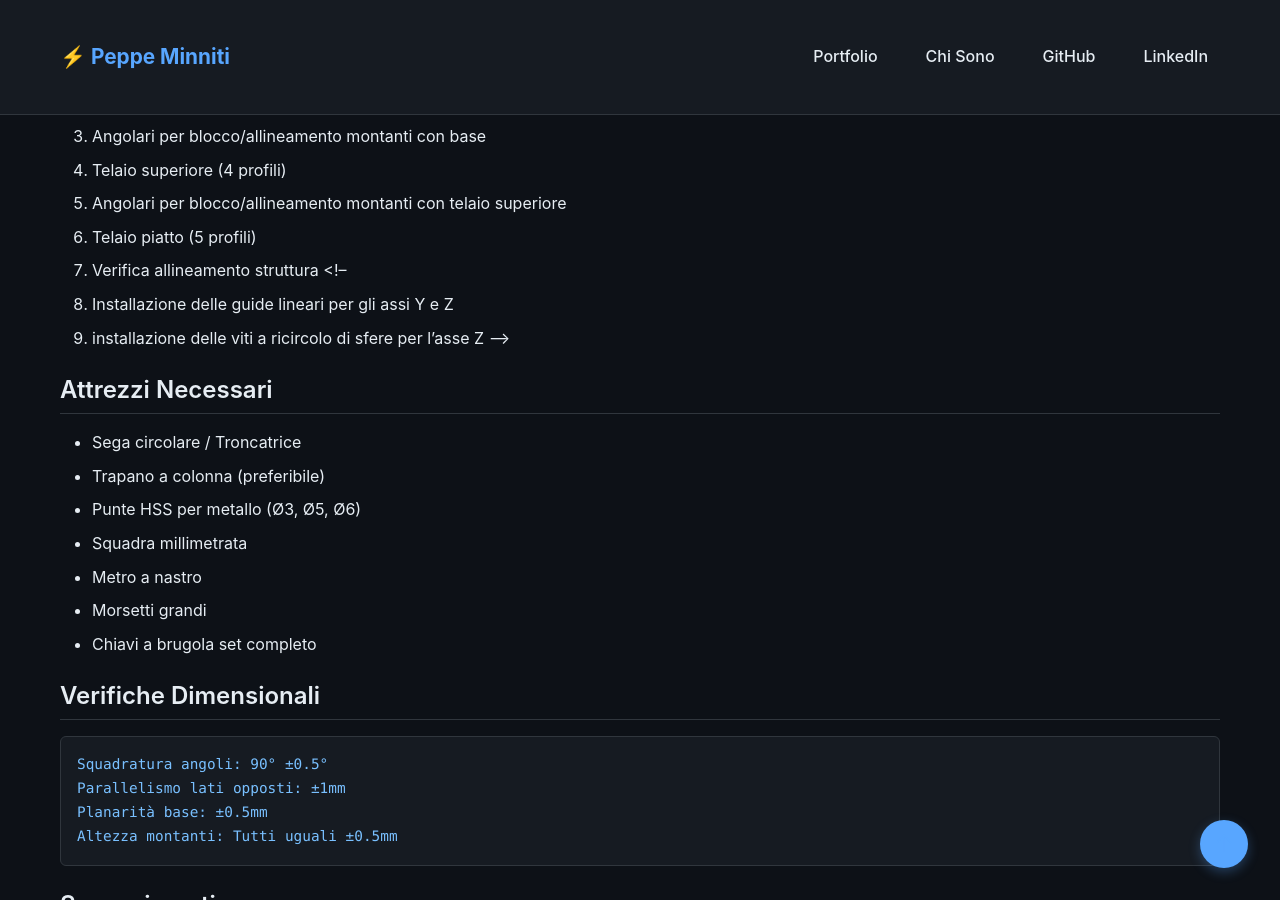
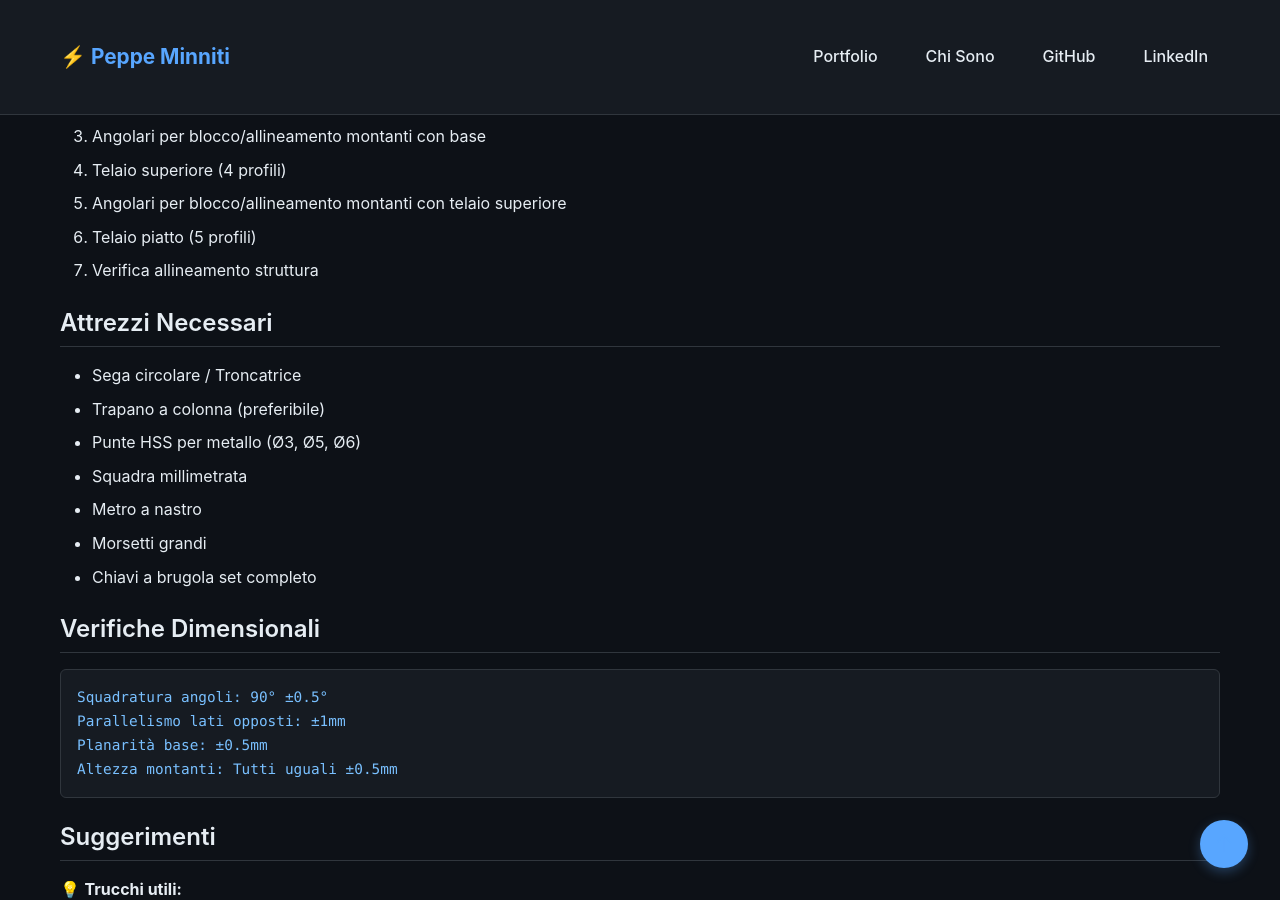
Before and after one commit to PeppeMinniti/Blog, a Jekyll site: the page built from stampante-3d/fasi-realizzazione/2-costruzione-meccanica/taglio-assemblaggio-telaio.md, in a window 1280 px wide and 900 px high, scrolled down 1183 px. Built offline with Jekyll 4.4.1, drawn with Linux system fonts in a browser that asks for light colours.

Commit message:
fix sistemazione

```diff
--- a/stampante-3d/fasi-realizzazione/2-costruzione-meccanica/taglio-assemblaggio-telaio.md
+++ b/stampante-3d/fasi-realizzazione/2-costruzione-meccanica/taglio-assemblaggio-telaio.md
@@ -54,10 +54,6 @@ tolleranza = ±0.1  # mm
 5. Angolari per blocco/allineamento montanti con telaio superiore
 6. Telaio piatto (5 profili)
 7. Verifica allineamento struttura
-<!--
-8. Installazione delle guide lineari per gli assi Y e Z
-9. installazione delle viti a ricircolo di sfere per l'asse Z
--->
 
 ## Attrezzi Necessari
 
```
